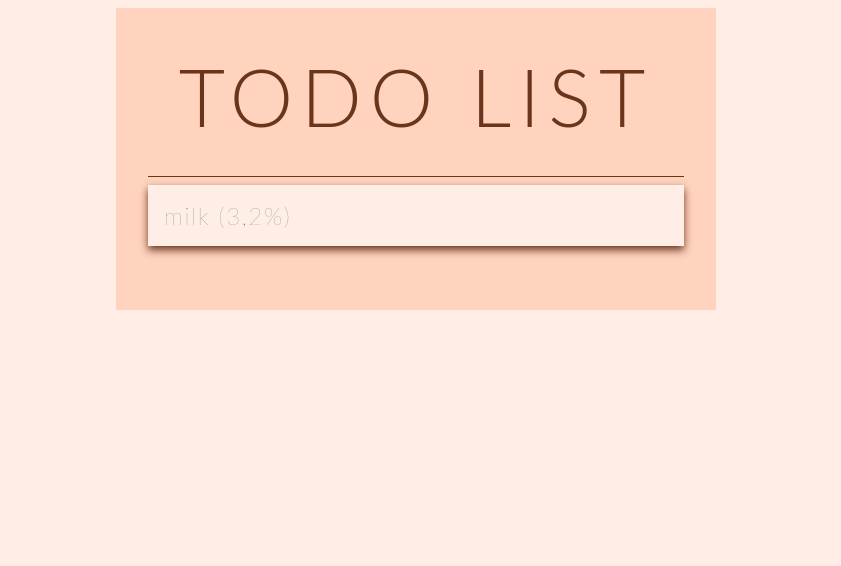
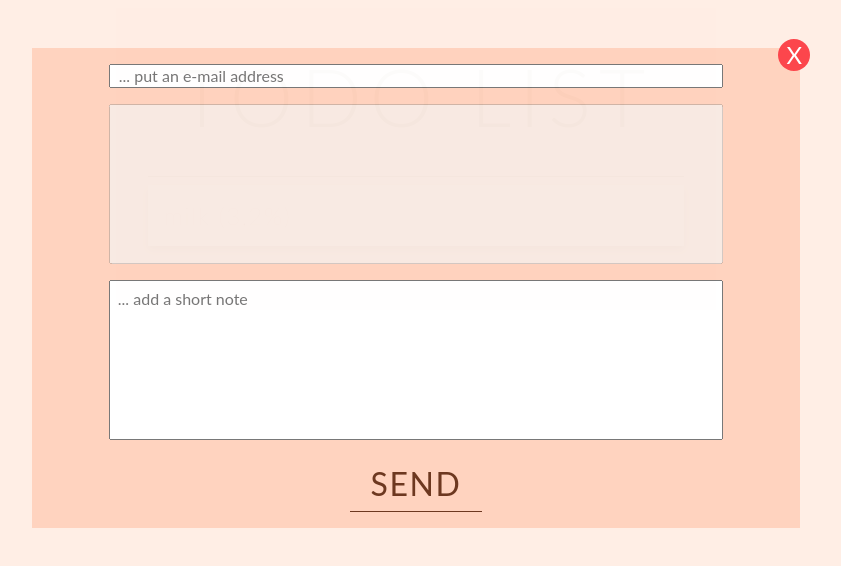
Before and after one commit to adamorlowskipoland/to-do-list-app, a plain HTML site: page index.html in a window 1280 px wide. Shown: the whole page, without its empty margins (224-1065 px from the left). Drawn offline with Linux system fonts and the light colour scheme.

Commit message:
add and stylid modal

```diff
--- a/index.html
+++ b/index.html
@@ -4,7 +4,7 @@
     <meta charset="UTF-8">
     <title>toDoList_app</title>
     <link rel="stylesheet" href="style.css" type="text/css">
-
+<!--    <link rel="stylesheet" href="modal.css" type="text/css">-->
 	<link rel="stylesheet" href="https://maxcdn.bootstrapcdn.com/font-awesome/4.6.1/css/font-awesome.min.css">
 </head>
 <body>
@@ -47,19 +47,23 @@
             <div id="sendSection">
 
             </div>
+
         </div>
     </div>
 
 <!--    FUTURE: this needs to be reconfigurated    -->
 <!--    modal -->
-<!--
-    <button id="trigger" class="trigger-button" type="button">Launch Modal</button>
+    <div id="modal" class="modal modal--active">
+        <form action="emailto:" class="form">
+            <button type="button" id="btn__modal--close" class="btn__modal--close">X</button>
+            <input type="email" name="email" id="email" class="email" placeholder="... put an e-mail address" required autofocus>
+            <textarea name="list" id="listTosend" class="textarea"  disabled></textarea>
+            <textarea name="messenge" id="messenge" class="textarea"  placeholder="... add a short note"></textarea>
+            <input type="submit" value="SEND" id="btn__modal--send" class="btn__modal--send">
 
-    <div id="content">
-        <h1>Look at me!</h1>
-        <p>I'm a modal window.</p>
+
+        </form>
     </div>
--->
 <!--   end of modal -->
 
     <script src="script.js"></script>
--- a/style.css
+++ b/style.css
@@ -185,6 +185,98 @@ body {
     border-bottom: 1px solid #6b351c;
 }
 
+.modal {
+    position: fixed;
+    top: 0;
+    left: 0;
+    display: none;
+    background: #343131;
+    width: 100%;
+    height: 100%;
+    opacity: .98;
+    background: #ffeee5;
+    transition: .5s;
+}
+
+.modal--active {
+    display: block;
+}
+
+.form {
+    width: 60%;
+    position: absolute;
+    left: 0;
+    right: 0;
+    display: block;
+    margin: 3rem auto;
+    background: #ffd3be;
+}
+
+.btn__modal--close {
+    position: absolute;
+    right: -0.64rem;
+    top: -0.58rem;
+    border: none;
+    border-radius: 100%;
+    background: #fc4349;
+    color: white;
+    cursor: pointer;
+    width: 2rem;
+    height: 2rem;
+    font-size: 1.5rem;
+}
+.btn__modal--close:focus {
+    outline: none;
+}
+
+.email {
+    font-size: 1rem;
+    line-height: 1.5rem;
+    display: block;
+    width: 80%;
+    height: 1.5rem;
+    margin: 1rem auto;
+    padding: .5rem;
+}
+
+.email:focus {
+    outline: none;
+    border-bottom: 1px #6b351c solid;
+}
+
+
+.textarea {
+    resize: none;
+    display: block;
+    font-size: 1rem;
+    width: 80%;
+    height: 10rem;
+    margin: 1rem auto;
+    padding: .5rem;
+}
+
+.textarea:focus {
+    outline: none;
+    border-bottom: 1px #6b351c solid;
+}
+
+.btn__modal--send {
+    display: block;
+    border: none;
+    border-bottom: 1px #6b351c solid;
+    border-radius: 0;
+    color: #6b351c;
+    background: #ffd3be;
+    letter-spacing: .1rem;
+    font-size: 2rem;
+    padding: .5rem 1.3rem;
+    margin: 1rem auto;
+    cursor: pointer;
+}
+.btn__modal--send:focus {
+    outline: none;
+    border-bottom: 1px solid #ffd3be;
+}
 
 @media screen and (min-width: 992px) and (max-width: 1199px) {
 
@@ -239,6 +331,10 @@ body {
         letter-spacing: .5rem;
         padding: 1rem 0;
     }
+    .modal {
+        overflow-y: hidden;
+        height: 100%;
+    }
 }
 
 @media screen and (max-width: 767px) {
```
